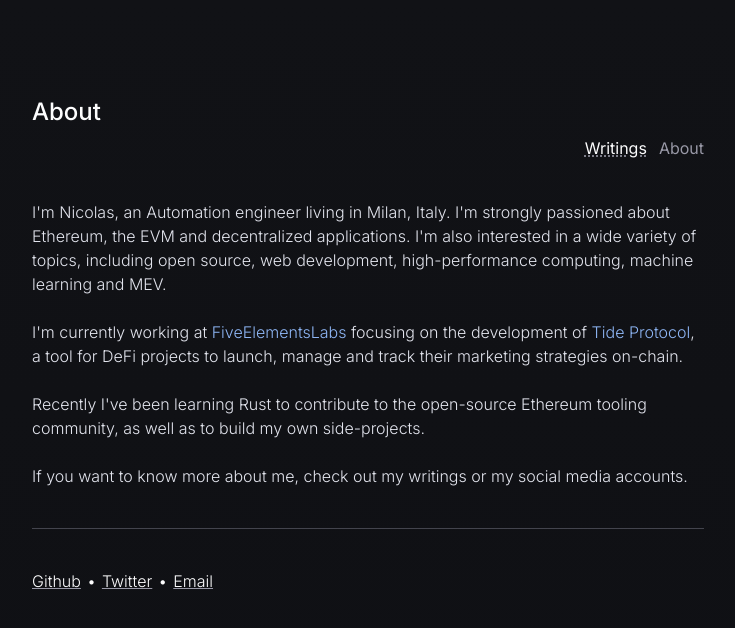
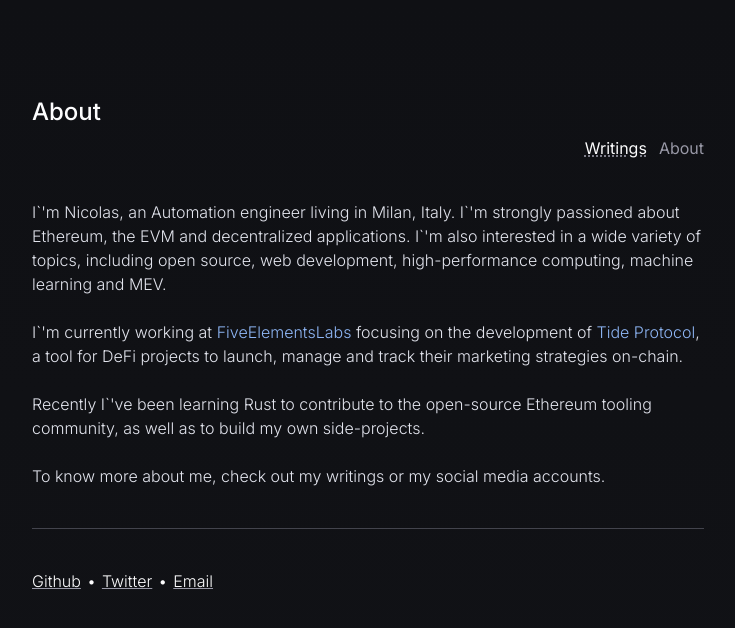
Before and after one commit to merklefruit/nico.bio, a Next.js app: page / in a window 1280 px wide. Shown: the top 628 px of the page, without its empty margins (272-1007 px from the left). Built offline with nearby package versions, Linux system fonts and the light colour scheme.

Commit message:
feat: added contentlayer

```diff
--- a/next.config.js
+++ /dev/null
@@ -1,6 +0,0 @@
-/** @type {import('next').NextConfig} */
-const nextConfig = {
-  reactStrictMode: true,
-}
-
-module.exports = nextConfig
--- /dev/null
+++ b/next.config.mjs
@@ -0,0 +1,3 @@
+import { withContentlayer } from "next-contentlayer";
+
+export default withContentlayer({ reactStrictMode: true });
--- a/package.json
+++ b/package.json
@@ -13,9 +13,12 @@
     "@types/react": "18.0.35",
     "@types/react-dom": "18.0.11",
     "autoprefixer": "10.4.14",
+    "contentlayer": "^0.3.1",
+    "date-fns": "^2.29.3",
     "eslint": "8.38.0",
     "eslint-config-next": "13.3.0",
     "next": "13.3.0",
+    "next-contentlayer": "^0.3.1",
     "postcss": "8.4.21",
     "react": "18.2.0",
     "react-dom": "18.2.0",
--- /dev/null
+++ b/src/components/layouts/BaseLayout.tsx
@@ -0,0 +1,52 @@
+import Link from "next/link";
+import { useRouter } from "next/router";
+
+interface Props {
+  title: string;
+  children: React.ReactNode;
+}
+
+export default function BaseLayout({ title, children }: Props) {
+  return (
+    <div className="max-w-2xl mx-auto pt-24">
+      <div className="flex items-center justify-start">
+        <h2 className="text-2xl font-medium">{title}</h2>
+      </div>
+
+      <Nav />
+
+      <main className="pt-10 w-full">{children}</main>
+    </div>
+  );
+}
+
+function Nav() {
+  const router = useRouter();
+
+  return (
+    <div className="pt-2 flex gap-3 items-center justify-end w-full">
+      <Link
+        href="/writings"
+        className={`hover:text-moonlightStone underline
+          underline-offset-2 decoration-dotted decoration-moonlightStone ${
+            router.pathname.includes("/writings")
+              ? "text-moonlightStone cursor-default no-underline"
+              : ""
+          } `}
+      >
+        Writings
+      </Link>
+      <Link
+        href="/"
+        className={`hover:text-moonlightStone underline
+          underline-offset-2 decoration-dotted decoration-moonlightStone ${
+            router.pathname === "/"
+              ? "text-moonlightStone cursor-default no-underline"
+              : ""
+          } `}
+      >
+        About
+      </Link>
+    </div>
+  );
+}
--- a/src/pages/_app.tsx
+++ b/src/pages/_app.tsx
@@ -9,7 +9,7 @@ const inter = Inter({ subsets: ["latin"] });
 export default function App({ Component, pageProps }: AppProps) {
   return (
     <div
-      className={`bg-gradient-to-b from-moonlightInterface to-moonlightBase
+      className={`bg-gradient-to-t from-moonlightInterface to-moonlightBase
       min-h-screen text-moonlightWhite ${inter.className}`}
     >
       <Component {...pageProps} />
--- a/src/pages/index.tsx
+++ b/src/pages/index.tsx
@@ -1,50 +1,18 @@
-import Link from "next/link";
-import { useRouter } from "next/router";
+import BaseLayout from "@/components/layouts/BaseLayout";
 
 export default function Home() {
-  const router = useRouter();
-
   return (
-    <div className="max-w-2xl mx-auto pt-24">
-      <div className="flex items-center justify-start">
-        <h2 className="text-2xl font-medium">About</h2>
-      </div>
-
-      <div className="pt-2 flex gap-3 items-center justify-end w-full">
-        <Link
-          href="/writings"
-          className={`hover:text-moonlightStone underline
-          underline-offset-2 decoration-dotted decoration-moonlightStone ${
-            router.pathname.includes("/writings")
-              ? "text-moonlightStone cursor-default no-underline"
-              : ""
-          } `}
-        >
-          Writings
-        </Link>
-        <Link
-          href="/"
-          className={`hover:text-moonlightStone underline
-          underline-offset-2 decoration-dotted decoration-moonlightStone ${
-            router.pathname === "/"
-              ? "text-moonlightStone cursor-default no-underline"
-              : ""
-          } `}
-        >
-          About
-        </Link>
-      </div>
-
-      <div className="pt-10 w-full">
+    <BaseLayout title="About">
+      <div>
         <p className="text-monochromeCloud font-light">
-          I'm Nicolas, an Automation engineer living in Milan, Italy. I'm
-          strongly passioned about Ethereum, the EVM and decentralized
-          applications. I'm also interested in a wide variety of topics,
+          I`&apos;m Nicolas, an Automation engineer living in Milan, Italy.
+          I`&apos;m strongly passioned about Ethereum, the EVM and decentralized
+          applications. I`&apos;m also interested in a wide variety of topics,
           including open source, web development, high-performance computing,
           machine learning and MEV.
           <br />
           <br />
-          I'm currently working at{" "}
+          I`&apos;m currently working at{" "}
           <a
             className="text-moonlightBlue"
             href="https://fiveelementslabs.com"
@@ -64,12 +32,13 @@ export default function Home() {
           strategies on-chain.
           <br />
           <br />
-          Recently I've been learning Rust to contribute to the open-source
-          Ethereum tooling community, as well as to build my own side-projects.
+          Recently I`&apos;ve been learning Rust to contribute to the
+          open-source Ethereum tooling community, as well as to build my own
+          side-projects.
           <br />
           <br />
-          If you want to know more about me, check out my writings or my social
-          media accounts.
+          To know more about me, check out my writings or my social media
+          accounts.
         </p>
       </div>
 
@@ -100,6 +69,6 @@ export default function Home() {
           Email
         </a>
       </div>
-    </div>
+    </BaseLayout>
   );
 }
--- /dev/null
+++ b/src/pages/writings.tsx
@@ -0,0 +1,25 @@
+import { allPosts } from "contentlayer/generated";
+import { compareDesc } from "date-fns";
+
+import BaseLayout from "@/components/layouts/BaseLayout";
+
+interface Props {
+  posts: typeof allPosts;
+}
+
+export default function Writings({ posts }: Props) {
+  return (
+    <BaseLayout title="Writings">
+      {posts.map((post, idx) => (
+        <div key={idx}>{post.title}</div>
+      ))}
+    </BaseLayout>
+  );
+}
+
+export async function getStaticProps() {
+  const posts = allPosts.sort((a, b) => {
+    return compareDesc(new Date(a.date), new Date(b.date));
+  });
+  return { props: { posts } };
+}
```
Also changed, not shown: contentlayer.config.js (added, +29 -0 lines), posts/test.mdx (added, +16 -0 lines), tsconfig.json (+9 -2 lines), 2 other files (tests, documents, lock files or other folders).
